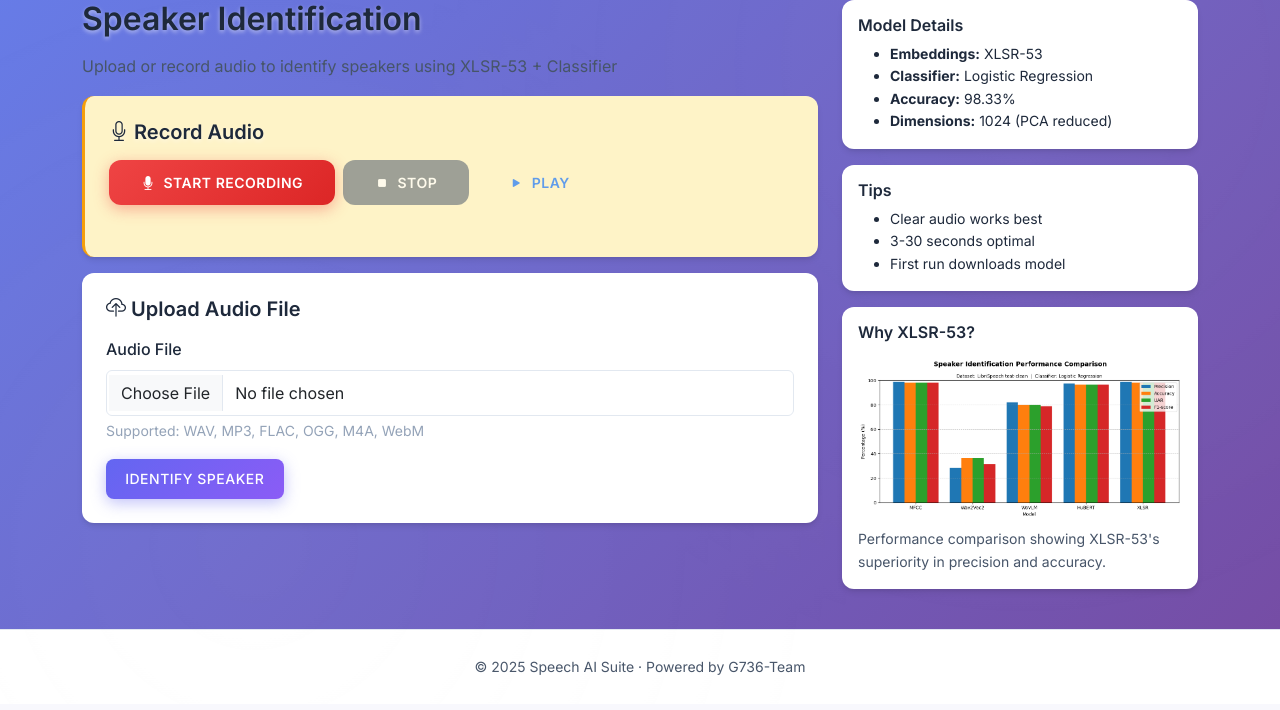
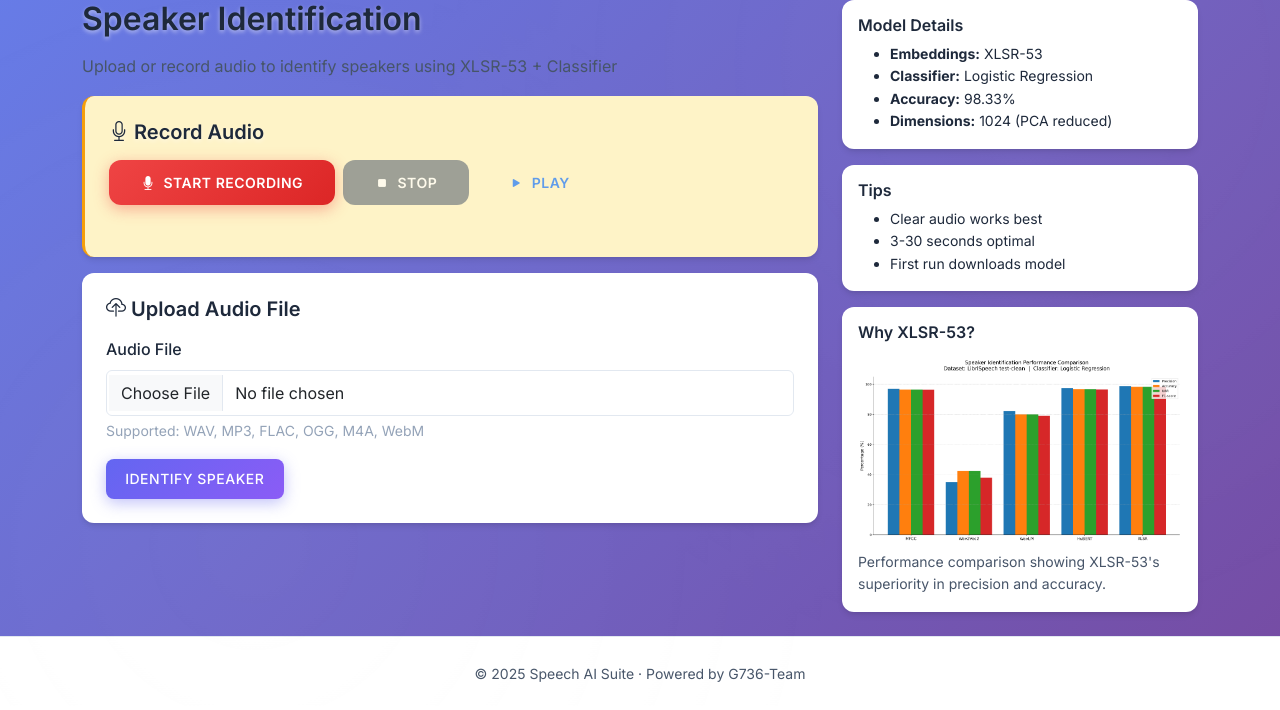
Before and after one commit to sk-inthiyaz/Emotion-classification, a Flask app: page /speaker in a window 1280 px wide. Shown: the part 96-806 px from the top of the page. Before the commit the page ends 771 px from the top, so only its background shows below. Run offline with Flask 3, Linux system fonts and the light colour scheme; some libraries are stand-ins or nearby versions.

Commit message:
Update speaker ID model comparison graph and rename image

```diff
--- a/backend/app/templates/speaker.html
+++ b/backend/app/templates/speaker.html
@@ -124,7 +124,7 @@
 
     <div class="card p-3 mt-3">
       <h6 class="mb-3">Why XLSR-53?</h6>
-      <img src="{{ url_for('static', filename='img/model_comparison.png') }}" class="img-fluid rounded mb-2"
+      <img src="{{ url_for('static', filename='img/speaker_model_comparison.png') }}" class="img-fluid rounded mb-2"
         alt="Model comparison graph">
       <small class="text-muted">Performance comparison showing XLSR-53's superiority in precision and accuracy.</small>
     </div>
```
Also changed, not shown: backend/app/static/img/model_comparison.jpg (deleted), backend/app/static/img/model_comparison.png (deleted), backend/app/static/img/speaker_model_comparison.png (added).
